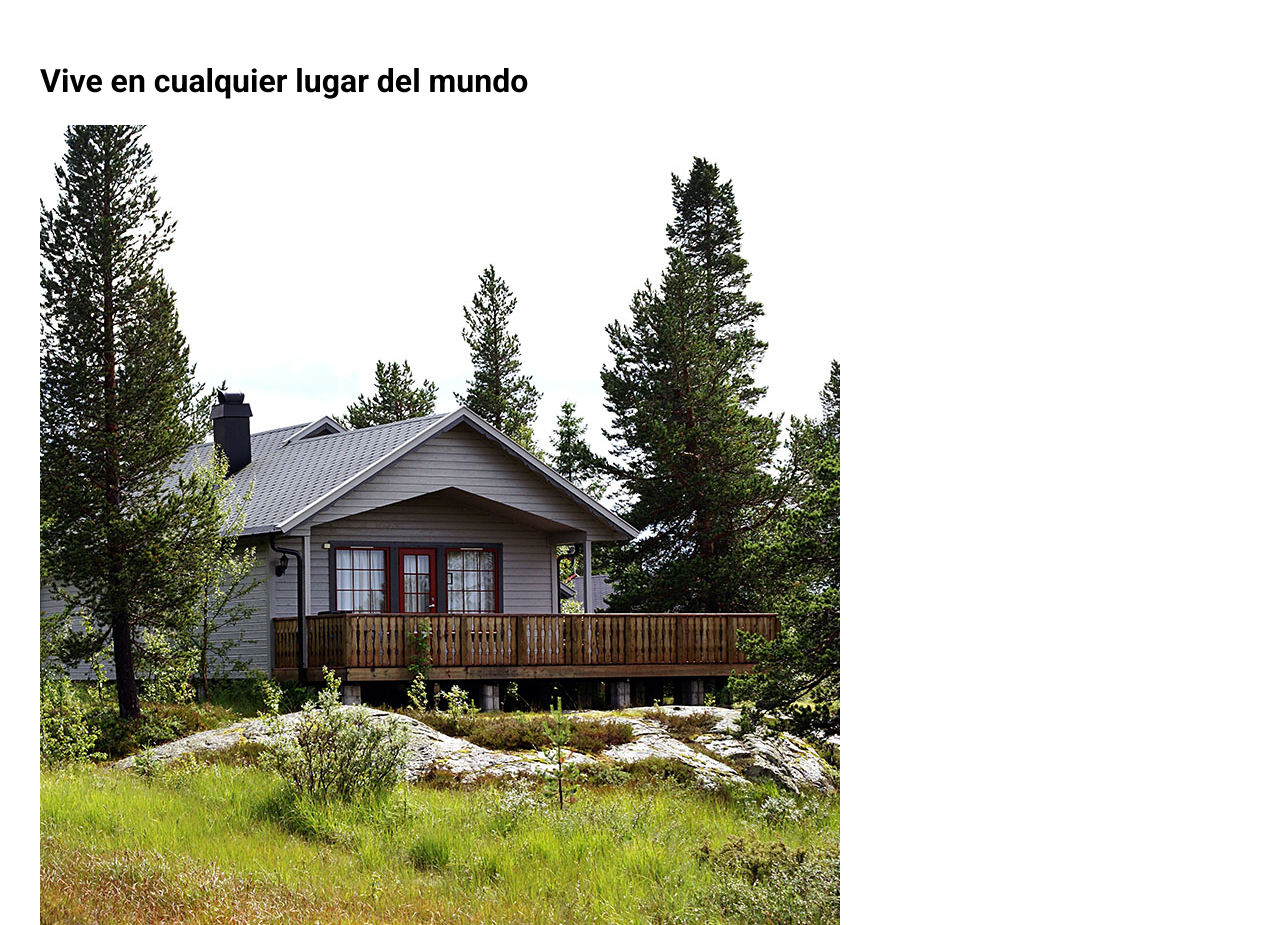
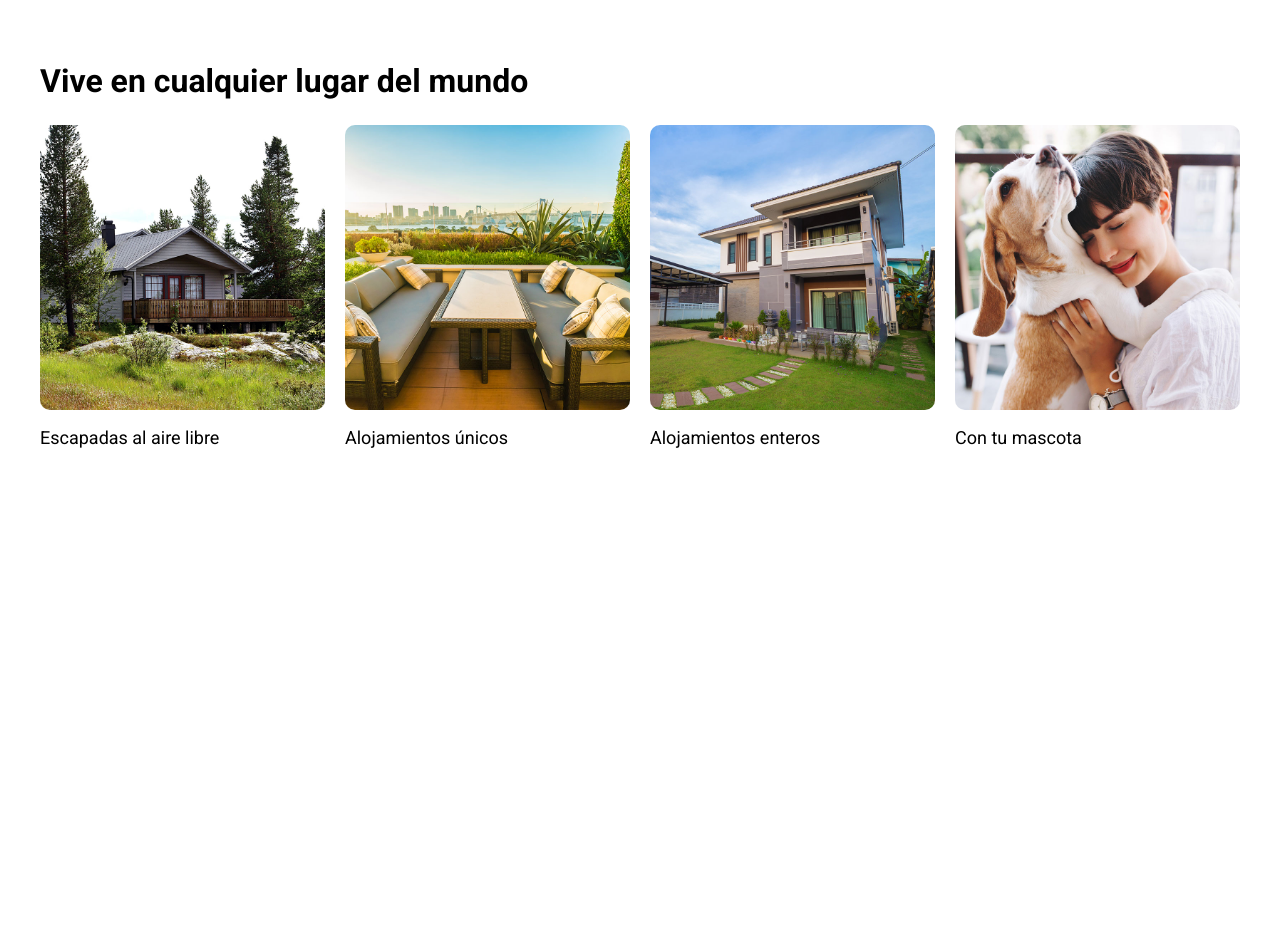
Before and after one commit to dauncosaciar/airbnb-app, a website: page index.html in a window 1280 px wide. Shown: the part 1170-2095 px from the top of the page. After the commit the page ends 1657 px from the top, so only its background shows below. Drawn offline with nearby package versions, Linux system fonts and the light colour scheme; files that its build step writes are made by us from their sources; files whose address does not match are found by name.

Commit message:
add places section css code

```diff
--- a/src/scss/base/_mixins.scss
+++ b/src/scss/base/_mixins.scss
@@ -39,3 +39,17 @@
   gap: $spacing;
   grid-template-columns: repeat($columns, 1fr);
 }
+
+@mixin horizontal-scroll {
+  overflow-y: hidden;
+  overflow-x: scroll;
+  scroll-snap-type: x mandatory;
+
+  > * {
+    scroll-snap-align: center;
+  }
+
+  @include tablet {
+    overflow: auto;
+  }
+}
--- a/src/scss/ui/content/_index.scss
+++ b/src/scss/ui/content/_index.scss
@@ -1 +1,2 @@
 @forward "destinations";
+@forward "places";
--- /dev/null
+++ b/src/scss/ui/content/_places.scss
@@ -0,0 +1,30 @@
+@use "base/variables" as v;
+@use "base/mixins" as m;
+
+/* Places */
+.places {
+  &__grid {
+    display: grid;
+    grid-template-columns: repeat(4, 30rem);
+    column-gap: 4rem;
+    @include m.horizontal-scroll;
+
+    @include m.tablet {
+      @include m.grid(2, 2rem);
+    }
+
+    @include m.desktop {
+      @include m.grid(4, 2rem);
+    }
+  }
+}
+
+.place {
+  &__image {
+    border-radius: 1rem;
+  }
+
+  &__name {
+    font-size: 1.8rem;
+  }
+}
```
